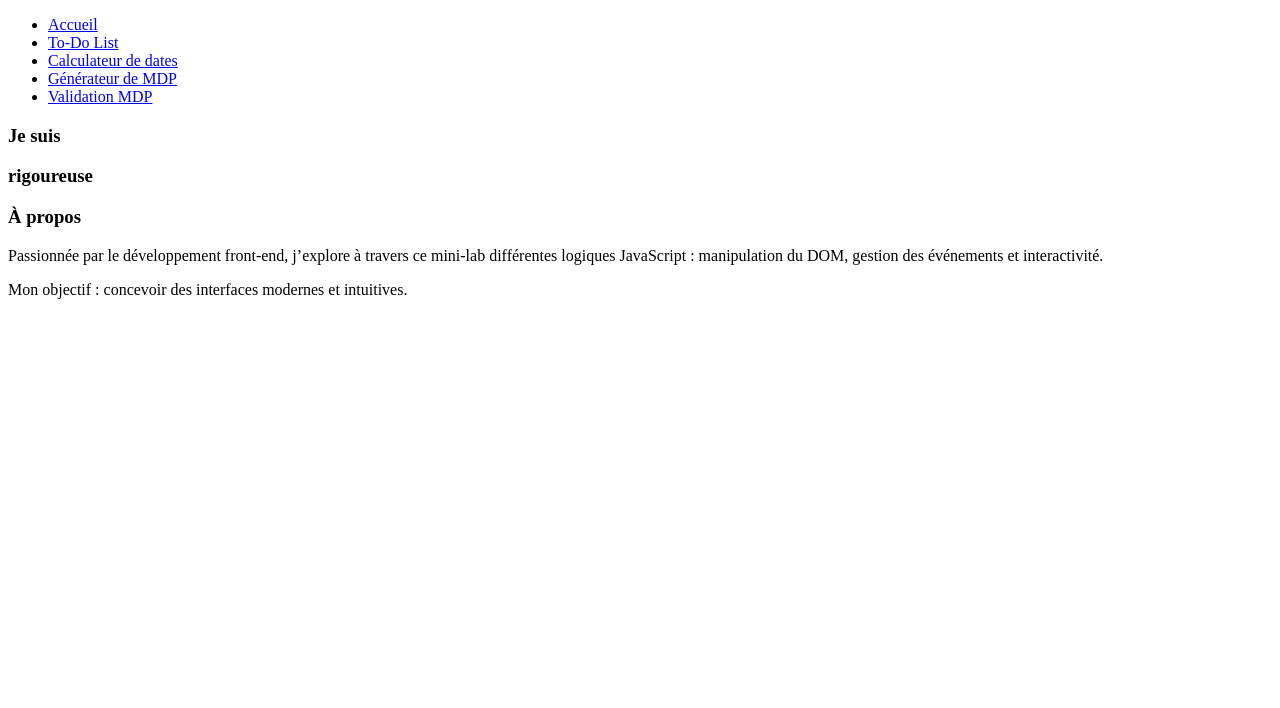
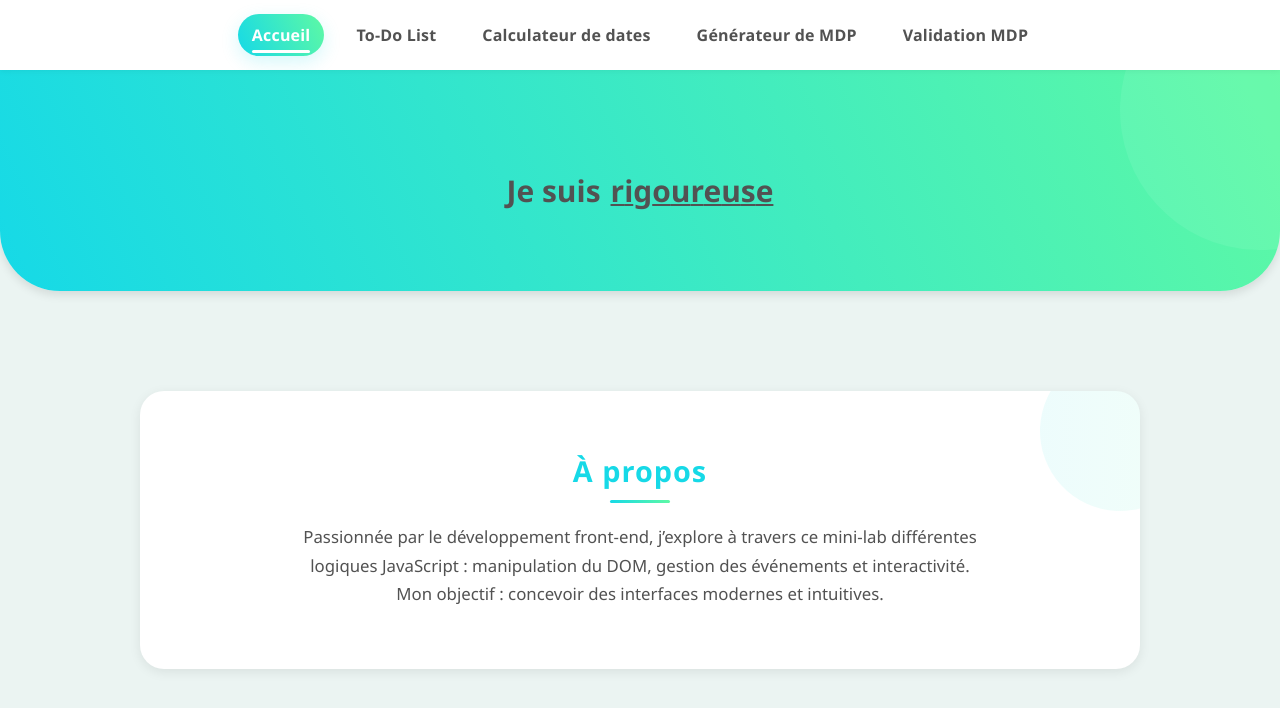
Before and after one commit to JessieTLR/mini-lab-JS, a plain HTML site: page index.html in a window 1280 px wide. Drawn offline with Linux system fonts and the light colour scheme; files whose address does not match are found by name.

Commit message:
modif du chemin des fichiers

```diff
--- a/index.html
+++ b/index.html
@@ -5,7 +5,7 @@
     <meta name="viewport" content="width=device-width, initial-scale=1.0">
     <title>JavaScript Mini-Lab</title>
     <link rel="icon" type="image/png" href="../Projets JS/Assets/icons8-javascript-48.png" />
-    <link rel="stylesheet" href="../Projets JS/Style/style.css">
+    <link rel="stylesheet" href="./style.css">
 </head>
 <body>
     <nav>
```
Also changed, not shown: _accueil.scss (renamed from Style/_accueil.scss), _datecalc.scss (renamed from Style/_datecalc.scss), _navbar.scss (renamed from Style/_navbar.scss), _password.scss (renamed from Style/_password.scss), _settings.scss (renamed from Style/_settings.scss), _todolist.scss (renamed from Style/_todolist.scss), _validate.scss (renamed from Style/_validate.scss), style.css (renamed from Style/style.css), style.scss (renamed from Style/style.scss), 2 other files.
